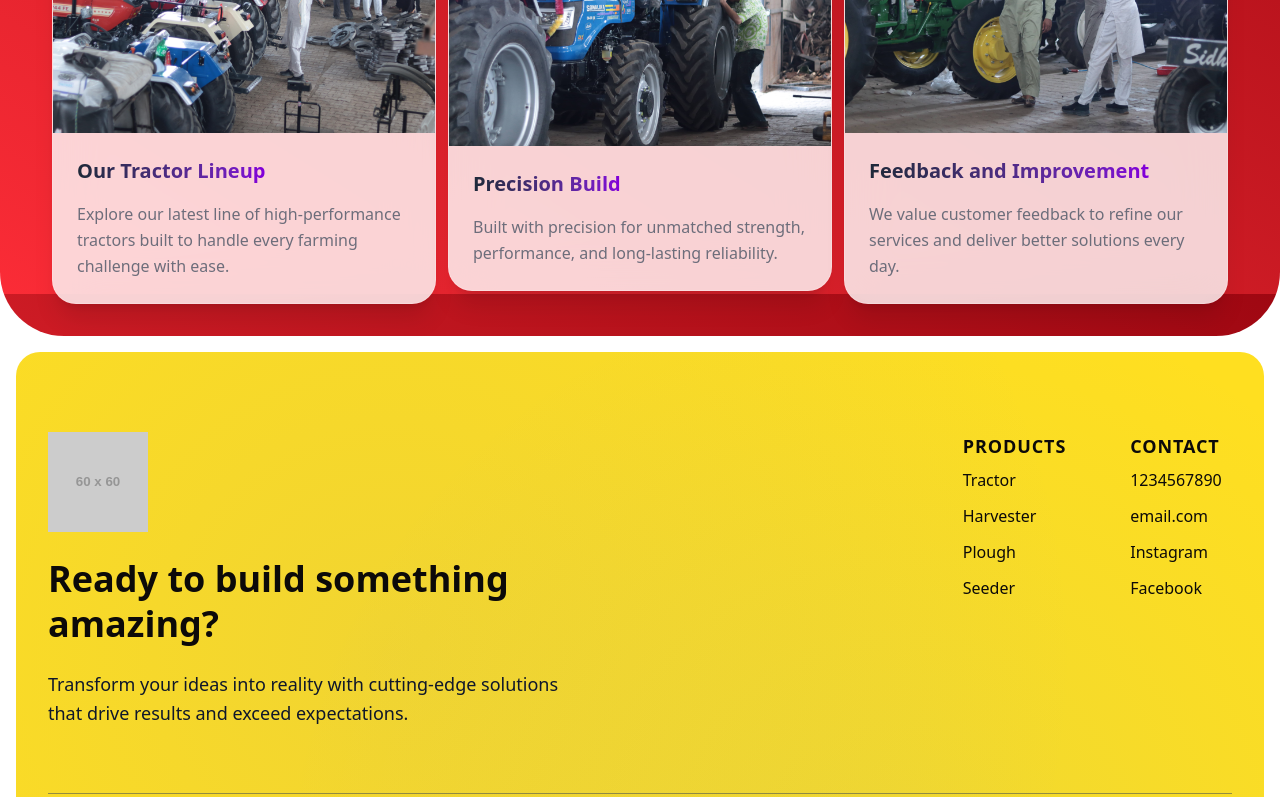
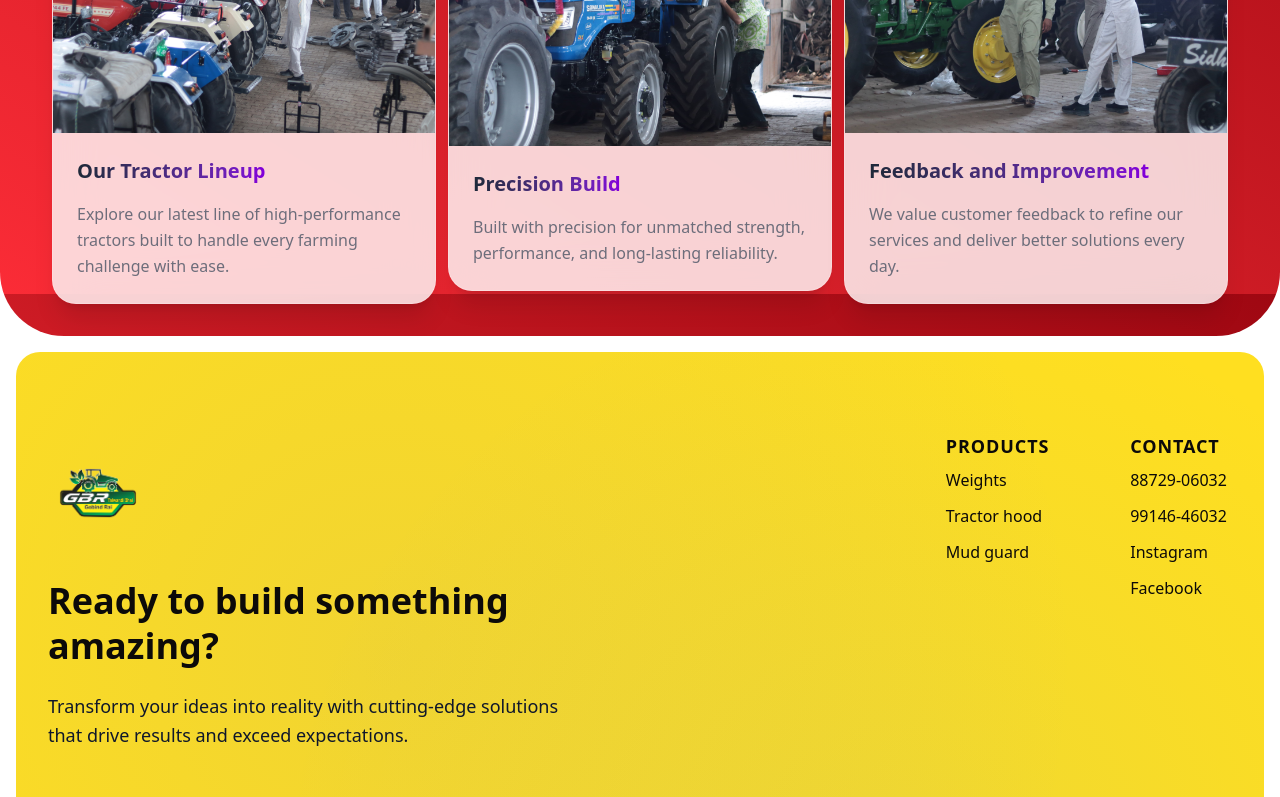
Before and after one commit to Nazam-Kalsi/gobind_rai_factory, a Next.js app: page /products in a window 1280 px wide. Shown: the part 1306-2103 px from the top of the page. Built offline with nearby package versions, Linux system fonts and the light colour scheme.

Commit message:
final changes

```diff
--- a/src/app/[data]/index.ts
+++ b/src/app/[data]/index.ts
@@ -1,7 +1,7 @@
 export const premiumProducts = [
   {
     image: '/u.jpg',
-    title: 'Mounted Umbrella',
+    title: 'Mounted Tractor Hood',
     description:
       'Built with strong metal frames and durable materials, these canopies ensure long-lasting performance.',
   },
--- a/src/components/custom/Footer.tsx
+++ b/src/components/custom/Footer.tsx
@@ -16,7 +16,7 @@ function Footer() {
             <div className="space-y-4 sm:space-y-6">
               <Image
                 className="mx-auto sm:mx-0 object-cover"
-                src="https://placehold.co/60"
+                src="/logo.png"
                 width={100}
                 height={100}
                 alt="Logo"
@@ -40,10 +40,10 @@ function Footer() {
               </h4>
               <ul className="space-y-2 sm:space-y-3 text-center sm:text-left">
                 {[
-                  { name: "Tractor", href: "#" },
-                  { name: "Harvester", href: "#" },
-                  { name: "Plough", href: "#" },
-                  { name: "Seeder", href: "#" },
+                  { name: "Weights", href: "#" },
+                  { name: "Tractor hood", href: "#" },
+                  { name: "Mud guard", href: "#" },
+
                 ].map((item, index) => (
                   <li key={index}>
                     <Link
@@ -80,15 +80,15 @@ function Footer() {
               </h4>
               <ul className="space-y-2 sm:space-y-3 text-center sm:text-left">
                 <li className="group hover:text-red-500 transition-all hover:scale-105 duration-400 flex items-center justify-start">
-                  1234567890
+                  88729-06032
                 </li>
                 <li className="group hover:text-red-500 transition-all hover:scale-105 duration-400 flex items-center justify-start">
-                  email.com
+                  99146-46032
                 </li>
 
                 {[
-                  { name: "Instagram", href: "#" },
-                  { name: "Facebook", href: "#" },
+                  { name: "Instagram", href: "https://www.instagram.com/gobind_rai032/" },
+                  { name: "Facebook", href: "https://www.facebook.com/people/gobind_rai032/100070850617647/" },
                 ].map((item, index) => (
                   <li key={index}>
                     <Link
--- a/src/components/custom/Header.tsx
+++ b/src/components/custom/Header.tsx
@@ -34,7 +34,7 @@ function Header() {
   return (
     <nav className="fixed w-full z-[999] px-8 ">
       <div className="flex items-center justify-center">
-        <div >
+        <div className='sm:block hidden' >
           <Image
           src={'/logo.png'}
           alt='logo'
--- a/src/components/custom/HeroSection.tsx
+++ b/src/components/custom/HeroSection.tsx
@@ -193,17 +193,17 @@ function HeroSection() {
         {/* Decorative img1 */}
         <Image
           ref={secondaryImageRef1}
-          className="absolute top-4 sm:top-[15%] left-4 sm:left-[35%] z-[-12] w-[120px] sm:w-[180px] lg:w-[150px] rounded-lg overflow-hidden shadow-[0px_0px_10px_0px_#809ff5]"
+          className="absolute top-28 sm:top-[15%] left-4 sm:left-[35%] z-[-12] sm:w-[180px] lg:w-[150px] rounded-lg overflow-hidden shadow-[0px_0px_10px_0px_#809ff5]"
           src="/img2.jpg"
           width={200}
-          height={400}
+          height={200}
           alt="Decorative"
         />
 
         {/* Decorative img2 */}
         <Image
           ref={secondaryImageRef3}
-          className="absolute sm:-bottom-12 left-1/2 z-[-12] w-[120px] sm:w-[180px] lg:w-[180px] rounded-lg overflow-hidden shadow-[0px_0px_10px_0px_#84f580]"
+          className="absolute object-cover sm:-bottom-12 -bottom-32 left-1/2 z-[-12]  sm:w-[180px] lg:w-[180px] rounded-lg overflow-hidden shadow-[0px_0px_10px_0px_#84f580]"
           src="/green.jpg"
           width={200}
           height={200}
@@ -211,7 +211,7 @@ function HeroSection() {
         />
         <Image
           ref={secondaryImageRef2}
-          className="absolute sm:bottom-4 -top-12 sm:top-0 right-[6%] z-[-12] w-[120px] sm:w-[180px] lg:w-[180px] rounded-lg overflow-hidden shadow-[0px_0px_10px_0px_#fa7760]"
+          className="absolute sm:bottom-4 -top-32 sm:top-0 right-[6%] z-[-12]  sm:w-[180px] lg:w-[180px] rounded-lg overflow-hidden shadow-[0px_0px_10px_0px_#fa7760]"
           src="/redclose.jpg"
           width={200}
           height={200}
--- a/src/components/custom/HorizontalScrollSection.tsx
+++ b/src/components/custom/HorizontalScrollSection.tsx
@@ -184,7 +184,7 @@ function HorizontalScrollSection() {
           {/* Feature image takeover */}
           <Image
             ref={featureImage}
-            className="fixed z-50 left-1/2 -translate-x-1/2 w-[200px] sm:w-[300px] lg:w-[500px] rounded-2xl overflow-hidden"
+            className="fixed z-50 left-1/2 top-20 -translate-x-1/2 w-[200px] sm:w-[300px] lg:w-[500px] rounded-2xl overflow-hidden"
             src="/redclose.jpg"
             width={800}
             height={800}
@@ -221,8 +221,8 @@ function HorizontalScrollSection() {
             <div className="flex-shrink-0 w-[90vw] sm:w-screen h-full flex items-center justify-center  bg-gradient-to-l from-green-400 to-green-600">
               <HoriScrollContent
                headingColor="text-green-900"
-               heading="Tractor Umbrellas"
-                desciption="Our factory manufactures high-quality tractor umbrellas designed to provide maximum protection from sun, rain, and dust. Built with strong metal frames and durable materials, these canopies ensure long-lasting performance. Perfectly suited for all farming conditions, they enhance operator comfort and safety while maintaining a sleek, professional look for tractors."
+               heading="Tractor Mounted hoods"
+                desciption="Our factory manufactures high-quality tractor hoods designed to provide maximum protection from sun, rain, and dust. Built with strong metal frames and durable materials, these canopies ensure long-lasting performance. Perfectly suited for all farming conditions, they enhance operator comfort and safety while maintaining a sleek, professional look for tractors."
 
                 imageUrl={['/2red.jpg', '/u.jpg','/closeupumbrella.jpg','/greenumbrella.jpg']} />
             </div>
```
